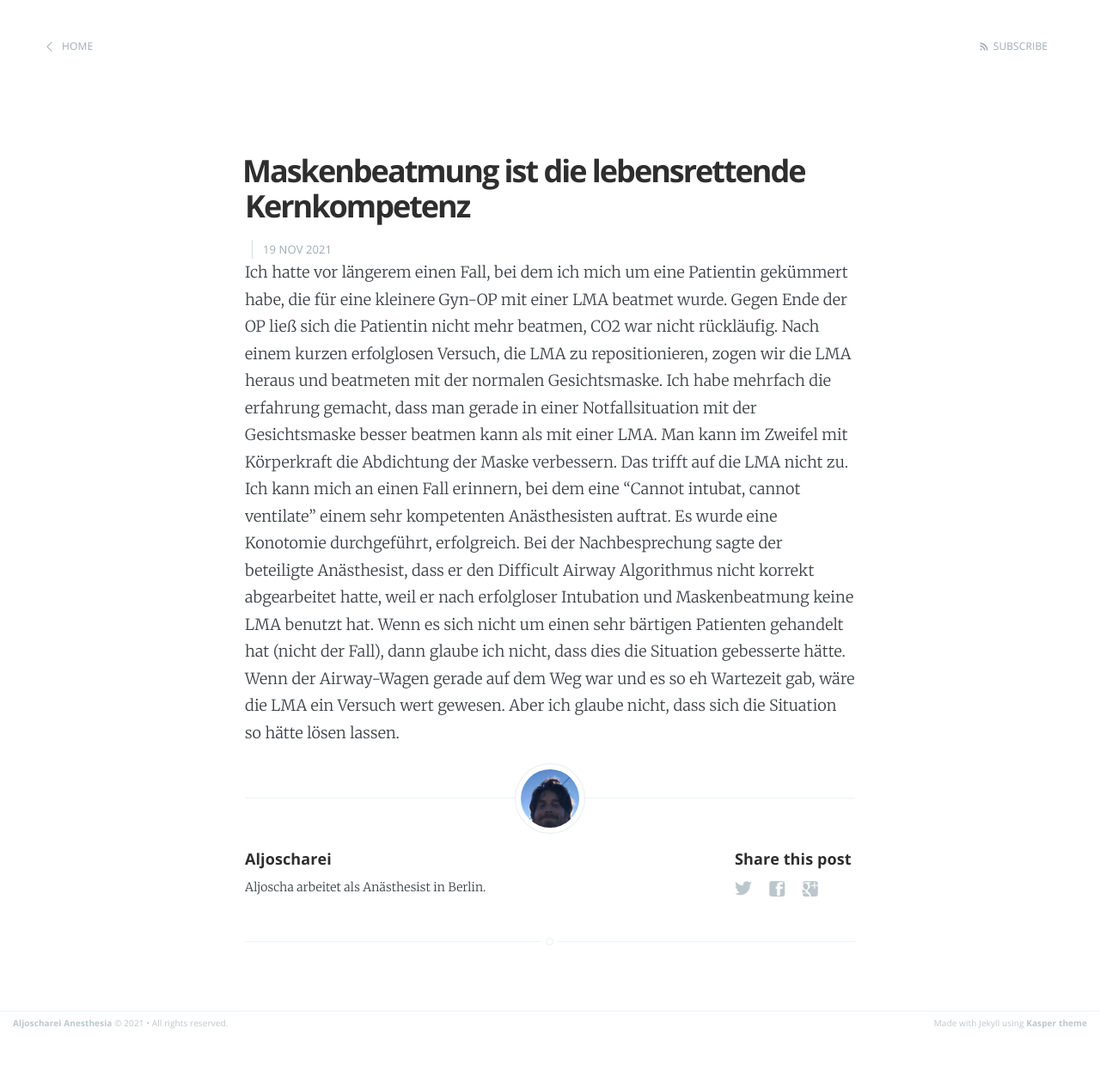
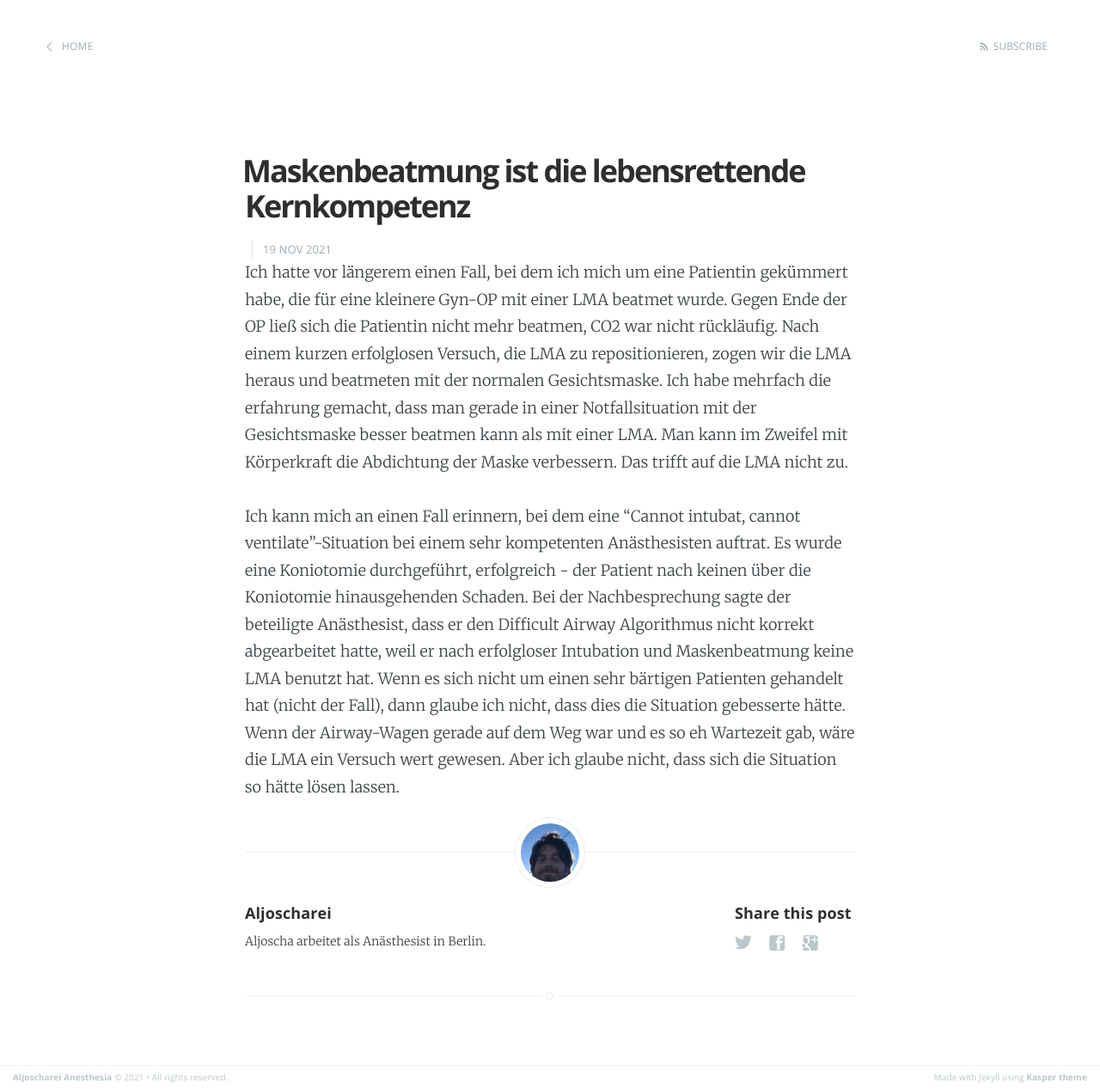
Before and after one commit to aljoscharei/aljoscharei, a Jekyll site: the page built from _posts/2021-11-19-maskenbeatmung.md, in a window 1280 px wide. Shown: the whole page at 86% size. Built offline with Jekyll 4.4.1, drawn with Linux system fonts in a browser that asks for light colours; before the commit the page ends 1204 px from its top, so only the background shows below that.

Commit message:
update maske

```diff
--- a/_posts/2021-11-19-maskenbeatmung.md
+++ b/_posts/2021-11-19-maskenbeatmung.md
@@ -5,4 +5,5 @@ date:   2021-11-19 21:31:01 +0100
 categories:
 ---
 Ich hatte vor längerem einen Fall, bei dem ich mich um eine Patientin gekümmert habe, die für eine kleinere Gyn-OP mit einer LMA beatmet wurde. Gegen Ende der OP ließ sich die Patientin nicht mehr beatmen, CO2 war nicht rückläufig. Nach einem kurzen erfolglosen Versuch, die LMA zu repositionieren, zogen wir die LMA heraus und beatmeten mit der normalen Gesichtsmaske. Ich habe mehrfach die erfahrung gemacht, dass man gerade in einer Notfallsituation mit der Gesichtsmaske besser beatmen kann als mit einer LMA. Man kann im Zweifel mit Körperkraft die Abdichtung der Maske verbessern. Das trifft auf die LMA nicht zu.
-Ich kann mich an einen Fall erinnern, bei dem eine "Cannot intubat, cannot ventilate" einem sehr kompetenten Anästhesisten auftrat. Es wurde eine Konotomie durchgeführt, erfolgreich. Bei der Nachbesprechung sagte der beteiligte Anästhesist, dass er den Difficult Airway Algorithmus nicht korrekt abgearbeitet hatte, weil er nach erfolgloser Intubation und Maskenbeatmung keine LMA benutzt hat. Wenn es sich nicht um einen sehr bärtigen Patienten gehandelt hat (nicht der Fall), dann glaube ich nicht, dass dies die Situation gebesserte hätte. Wenn der Airway-Wagen gerade auf dem Weg war und es so eh Wartezeit gab, wäre die LMA ein Versuch wert gewesen. Aber ich glaube nicht, dass sich die Situation so hätte lösen lassen.
+
+Ich kann mich an einen Fall erinnern, bei dem eine "Cannot intubat, cannot ventilate"-Situation bei einem sehr kompetenten Anästhesisten auftrat. Es wurde eine Koniotomie durchgeführt, erfolgreich - der Patient nach keinen über die Koniotomie hinausgehenden Schaden. Bei der Nachbesprechung sagte der beteiligte Anästhesist, dass er den Difficult Airway Algorithmus nicht korrekt abgearbeitet hatte, weil er nach erfolgloser Intubation und Maskenbeatmung keine LMA benutzt hat. Wenn es sich nicht um einen sehr bärtigen Patienten gehandelt hat (nicht der Fall), dann glaube ich nicht, dass dies die Situation gebesserte hätte. Wenn der Airway-Wagen gerade auf dem Weg war und es so eh Wartezeit gab, wäre die LMA ein Versuch wert gewesen. Aber ich glaube nicht, dass sich die Situation so hätte lösen lassen.
```
